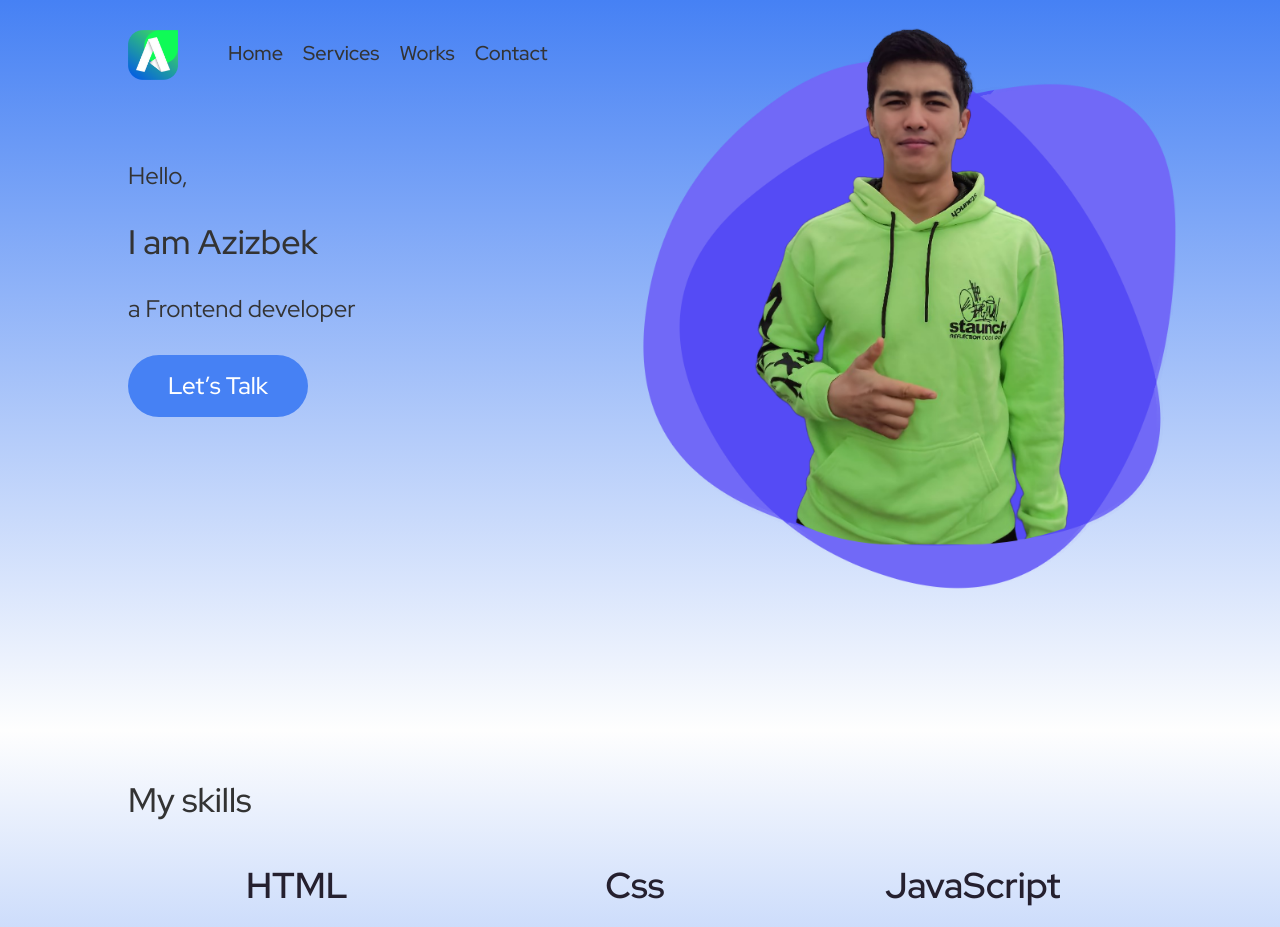
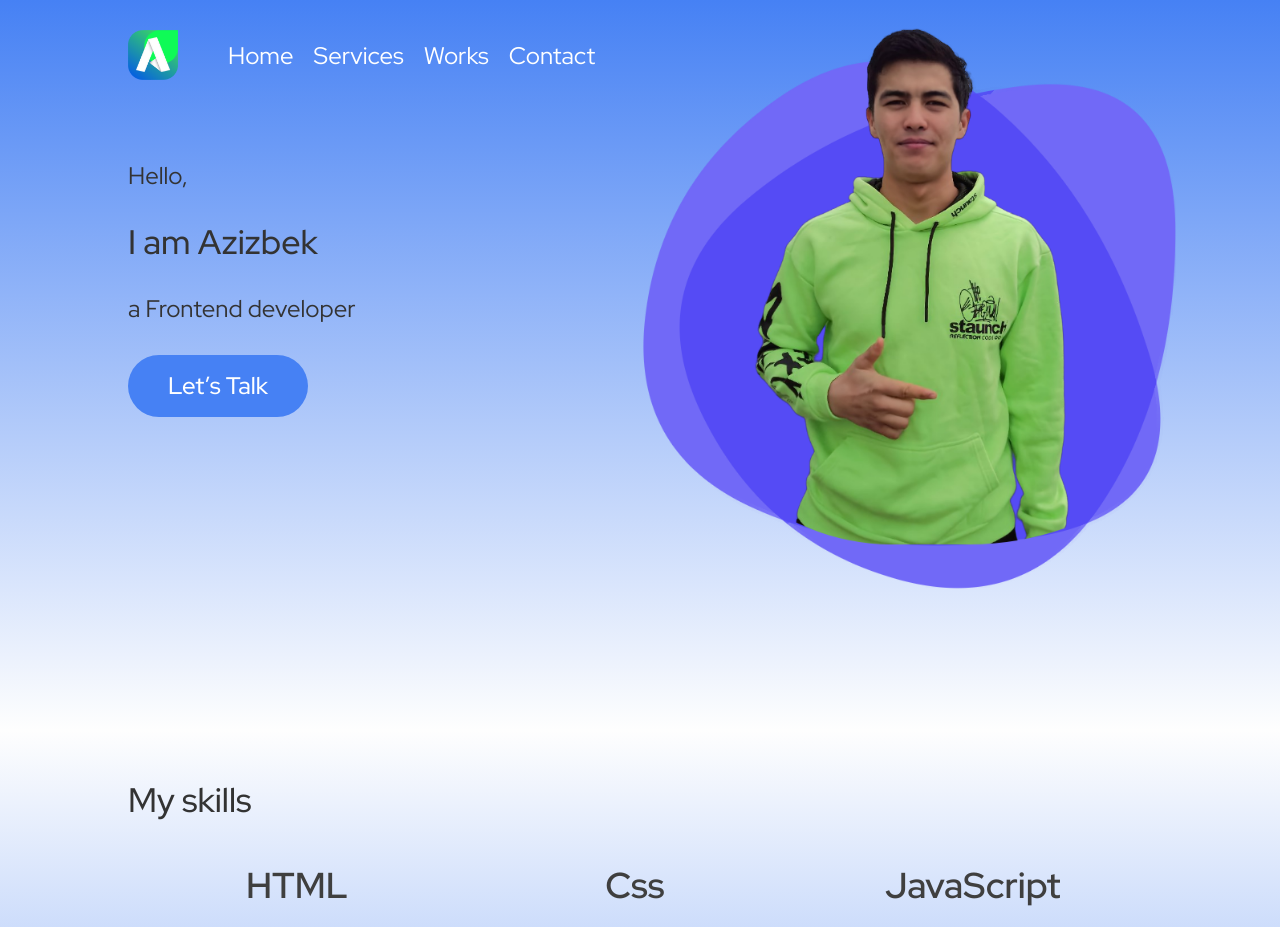
Before and after one commit to Azizbek2002/new-resume, a React (Create React App) app: page / in a window 1280 px wide. Shown: the top 927 px of the page. Built offline with nearby package versions, Linux system fonts and the light colour scheme.

Commit message:
added new styles

```diff
--- a/src/Home.jsx
+++ b/src/Home.jsx
@@ -17,16 +17,16 @@ const Home = () => {
             <img src={logo} className={styles.logo} alt="logo" />
             <ul>
               <li>
-                <a href="#">Home</a>
+                <button className={styles.navBtn}>Home</button>
               </li>
               <li>
-                <a href="#">Services</a>
+                <button className={styles.navBtn}>Services</button>
               </li>
               <li>
-                <a href="#">Works</a>
+                <button className={styles.navBtn}>Works</button>
               </li>
               <li>
-                <a href="#">Contact</a>
+                <button className={styles.navBtn}>Contact</button>
               </li>
             </ul>
             <div className={styles.menu}>
--- a/src/Home.module.css
+++ b/src/Home.module.css
@@ -31,6 +31,22 @@ a {
   font-size: 20px;
   line-height: 26px;
   color: #333;
+}
+.navBtn{
+  background: transparent;
+  cursor: pointer;
+  color: #ffffff;
+  border: none;
+  transition: 0.5s ease;
+  font-family: "Red Hat Display";
+  font-style: normal;
+  font-weight: 400;
+  font-size: 24px;
+  line-height: 32px;
+}
+
+.navBtn:hover{
+  color: #0a11ef;
 }
 .logo{
   width: 50px;
--- a/src/Services.module.css
+++ b/src/Services.module.css
@@ -52,7 +52,7 @@ padding-top: 100px;
   font-weight: 500;
   font-size: 22px;
   line-height: 25px;
-  color: #fff;
+  color: #1f2634;
 }
 .work_title{
   padding: 0 40px 0 0;
--- a/src/Skills.module.css
+++ b/src/Skills.module.css
@@ -40,6 +40,6 @@ height: auto;
     font-weight: 700;
     font-size: 36px;
     line-height: 48px;
-    color: #25202f;
+    color: #3f3f3f;
     margin: 20px 0;
 }
```
